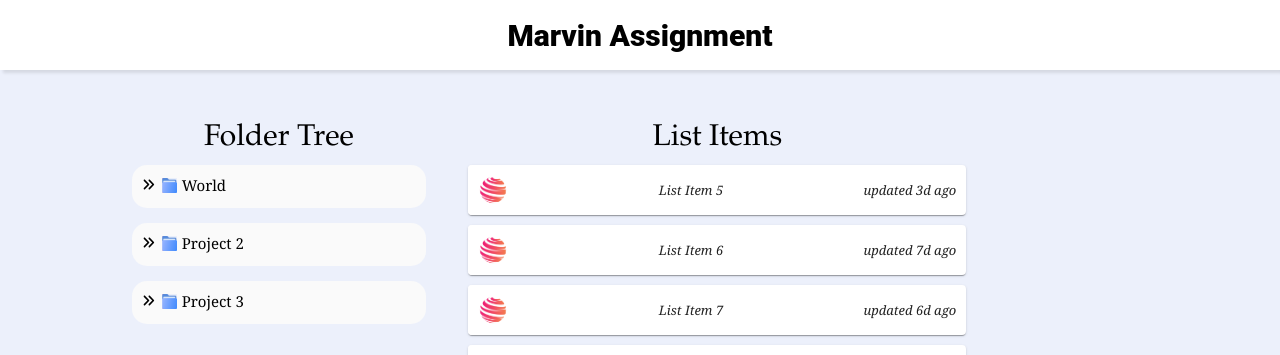
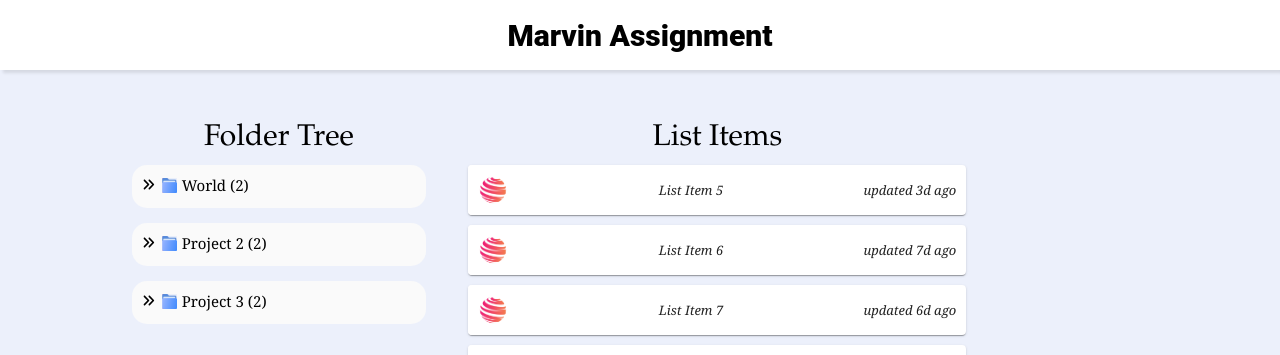
Before and after one commit to hemantvardani/Drag-and-Drop-Item-, a React (Create React App) app: page / in a window 1280 px wide. Shown: the top 355 px of the page. Built offline with nearby package versions, Linux system fonts and the light colour scheme.

Commit message:
added no of items in folder

```diff
--- a/src/src/Components/Folder.js
+++ b/src/src/Components/Folder.js
@@ -73,7 +73,7 @@ export function Folder({ parent, setParent, itemIndexInParent }) {
           />
 
           <span style={{ fontFamily: "Georgia, serif", fontSize: 15 }}>
-            {folderData.title}
+            {`${folderData.title} (${folderData.items.length})`}
           </span>
         </div>
         <div style={{ marginTop: 3, paddingLeft: 30 }}>
```
